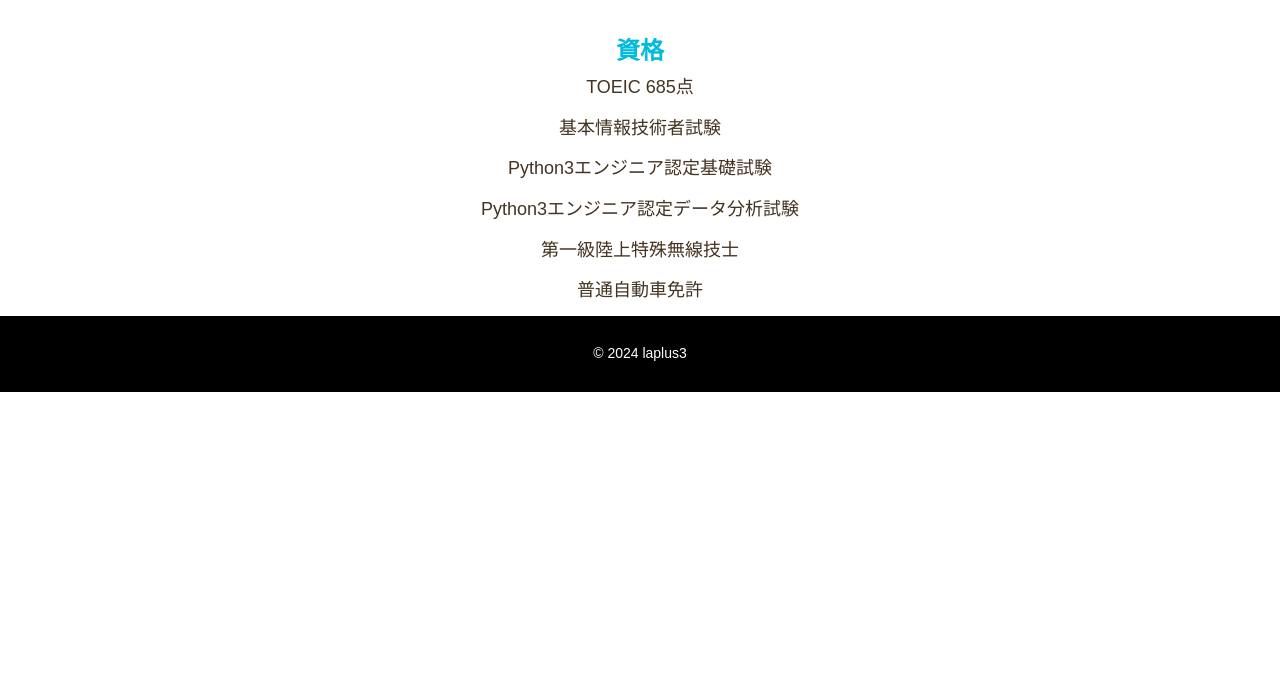
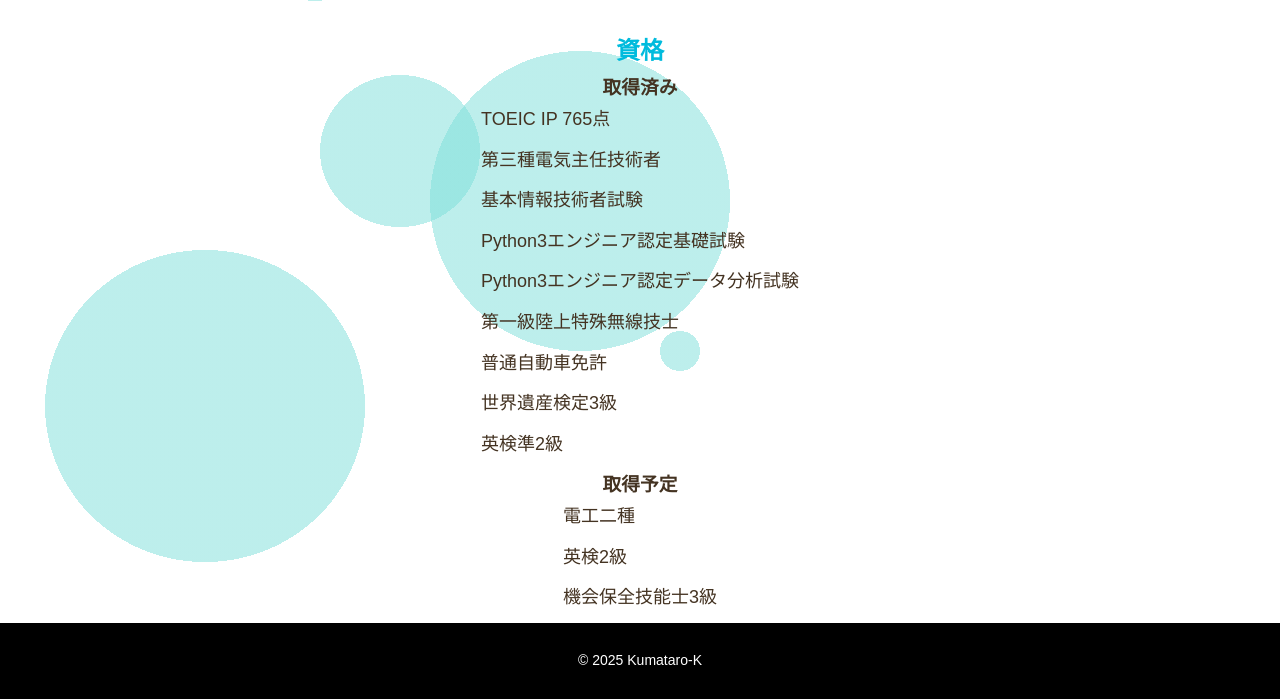
Before and after one commit to Kumataro-K/Kumataro-K.github.io, a plain HTML site: page qualifications.html in a window 1280 px wide. Shown: the part 149-848 px from the top of the page. Before the commit the page ends 800 px from the top, so only its background shows below. Drawn offline with Linux system fonts and the light colour scheme; some packages are replaced by stand-ins of ours.

Commit message:
css,資格、経歴の追加

```diff
--- a/css/style.css
+++ b/css/style.css
@@ -112,6 +112,30 @@ img {
     text-align: center;
 }
 
+body {
+		background-image:
+			radial-gradient(290px 300px , rgba(123,222,217, 0.5) 20%, transparent 20%),
+			radial-gradient(800px 780px , rgba(123,222,217, 0.5) 20%, transparent 20%),
+			radial-gradient(1000px 990px , rgba(123,222,217, 0.5) 20%, transparent 20%),
+			radial-gradient(400px 380px , rgba(123,222,217, 0.5) 20%, transparent 20%),
+			radial-gradient(750px 750px , rgba(123,222,217, 0.5) 20%, transparent 20%),
+			radial-gradient(100px 100px , rgba(123,222,217, 0.5) 20%, transparent 20%);
+		background-size:
+			1230px 1280px,
+			810px 910px,
+			1470px 990px,
+			1200px 1700px,
+			1520px 1200px,
+			1100px 1300px;
+		background-position:
+			-300px -550px,
+			-200px 100px,
+			50px 510px,
+			-200px -550px,
+			-180px -250px,
+			130px -150px;
+}
+
 #experience h2 {
     color: #0bd;
 }
@@ -126,6 +150,15 @@ img {
     text-align: center;
 }
 
+#qualifications ul{
+    padding-left: 0;
+    list-style: none;
+    display:inline-block;
+
+}
+#qualifications ul li{
+    text-align: left;
+}
 #qualifications h2 {
     color: #0bd;
 }
--- a/qualifications.html
+++ b/qualifications.html
@@ -21,27 +21,32 @@
                 </ul>
             </nav>
         </header>
-        <!--<div class="self-introduction wrapper">
-            <h2 class="page-title">趣味</h2>
-            <p>読書、漫画、資格取得、アニメ鑑賞</p>
-            <a class="button" href="hobby.html">趣味について</a>
-        </div> --> <!-- /.self-introduction-->
     </div><!-- /#home -->
     <main>
         <article id="qualifications">
             <h2>資格</h2>
+            <h3>取得済み</h3>
             <ul>
-                <li>TOEIC 685点</li>
+                <li>TOEIC IP 765点</li>
+                <li>第三種電気主任技術者</li>
                 <li>基本情報技術者試験</li>
                 <li>Python3エンジニア認定基礎試験</li>
                 <li>Python3エンジニア認定データ分析試験</li>
                 <li>第一級陸上特殊無線技士</li>
                 <li>普通自動車免許</li>
+                <li>世界遺産検定3級</li>
+                <li>英検準2級</li>
+            </ul>
+            <h3>取得予定</h3>
+            <ul>
+                <li>電工二種</li>
+                <li>英検2級</li>
+                <li>機会保全技能士3級</li>
             </ul>
         </article>
         <!-- 各ページ共通のフッター -->
         <footer>
-                    <p>© 2024 laplus3</p>
+                    <p>© 2025 Kumataro-K</p>
         </footer>
     </main>
 </body>
```
Also changed, not shown: experience.html (+4 -9 lines), index.html (+1 -34 lines), skills.html (+2 -6 lines).
